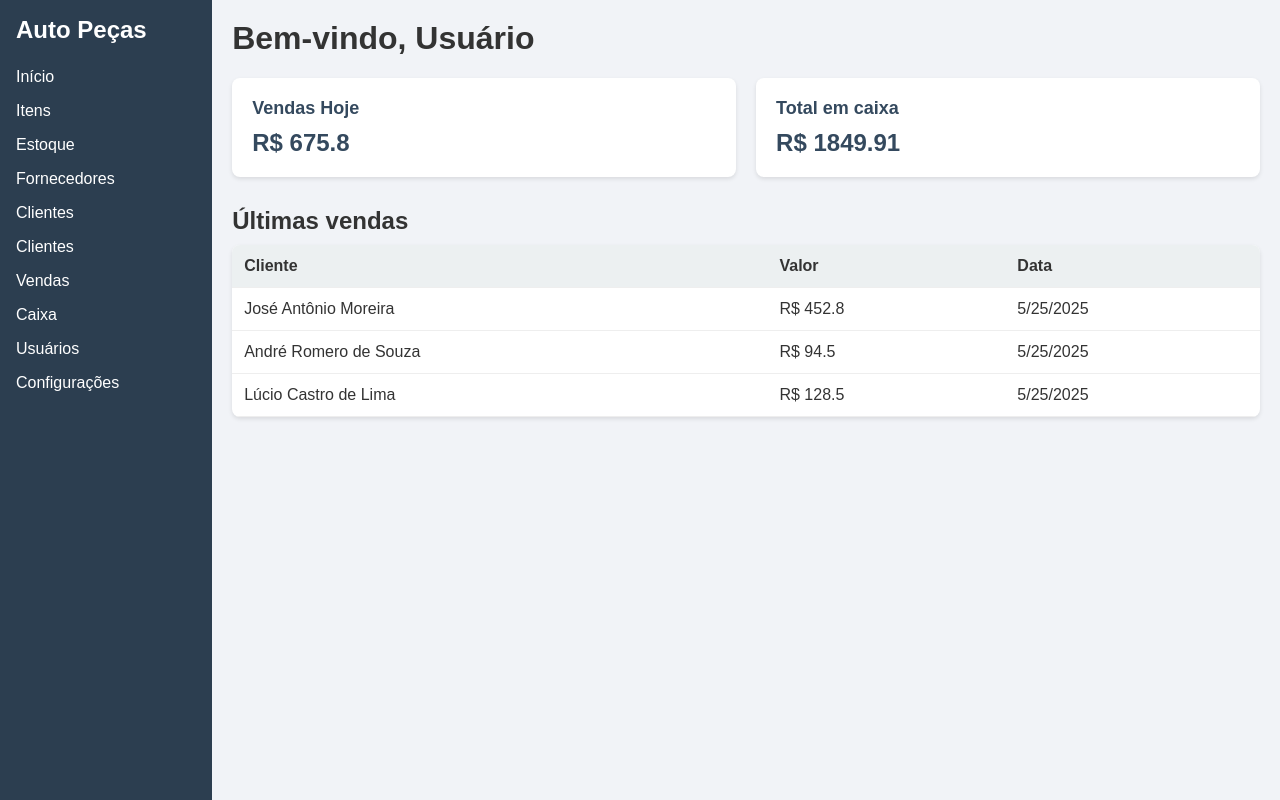
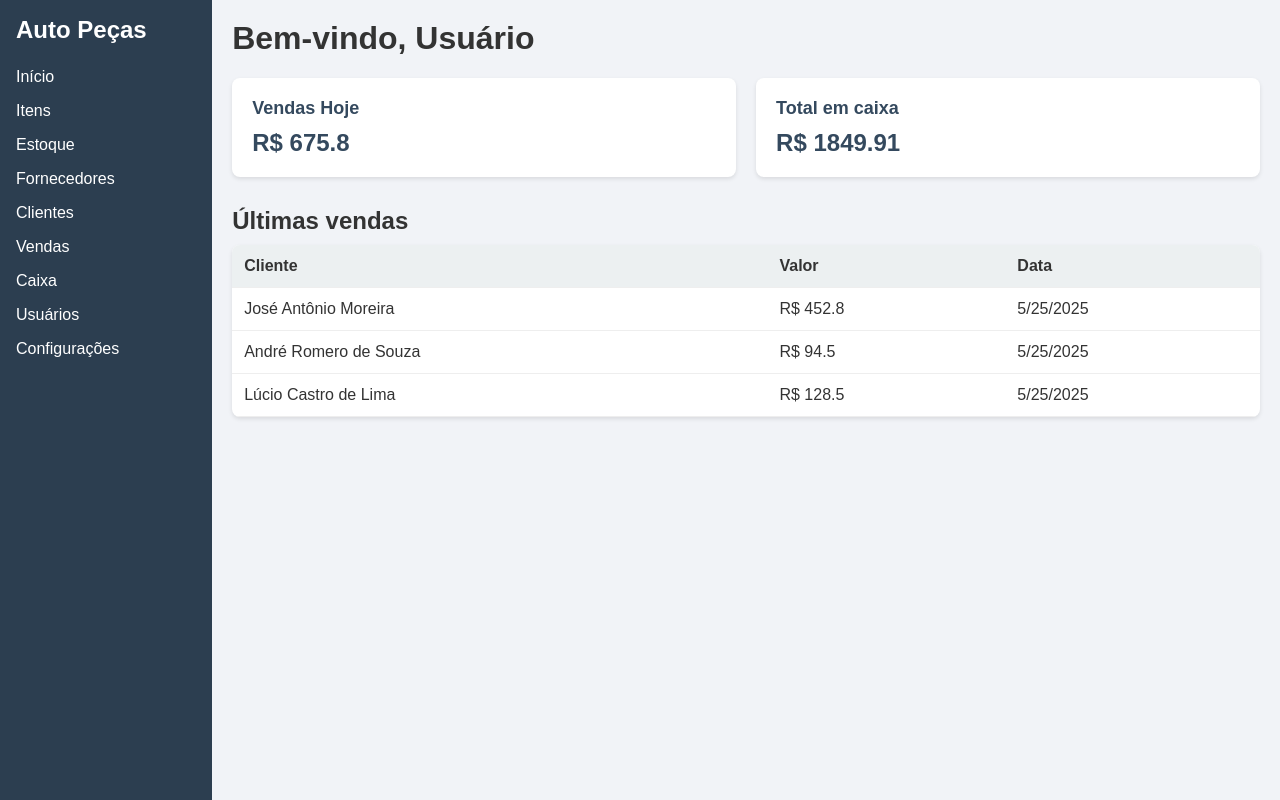
Before and after one commit to joaopafe/commercial-manager, a React (Vite) app in the folder frontend/: page / in a window 1280 px wide. Built offline with nearby package versions, Linux system fonts and the light colour scheme.

Commit message:
update aside

```diff
--- a/frontend/src/presentation/layouts/Aside.tsx
+++ b/frontend/src/presentation/layouts/Aside.tsx
@@ -9,7 +9,6 @@ export const Aside = () => {
         <a href="">Estoque</a>
         <a href="">Fornecedores</a>
         <a href="">Clientes</a>
-        <a href="">Clientes</a>
         <a href="">Vendas</a>
         <a href="">Caixa</a>
         <a href="">Usuários</a>
```
